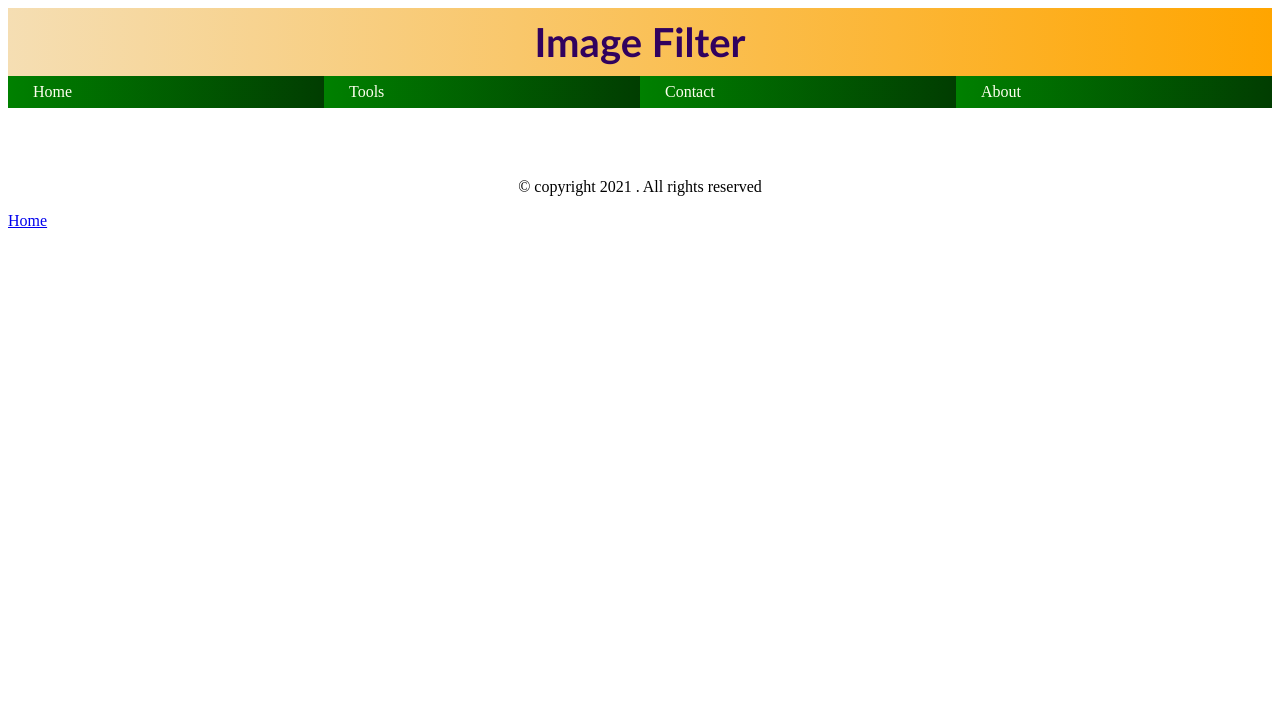
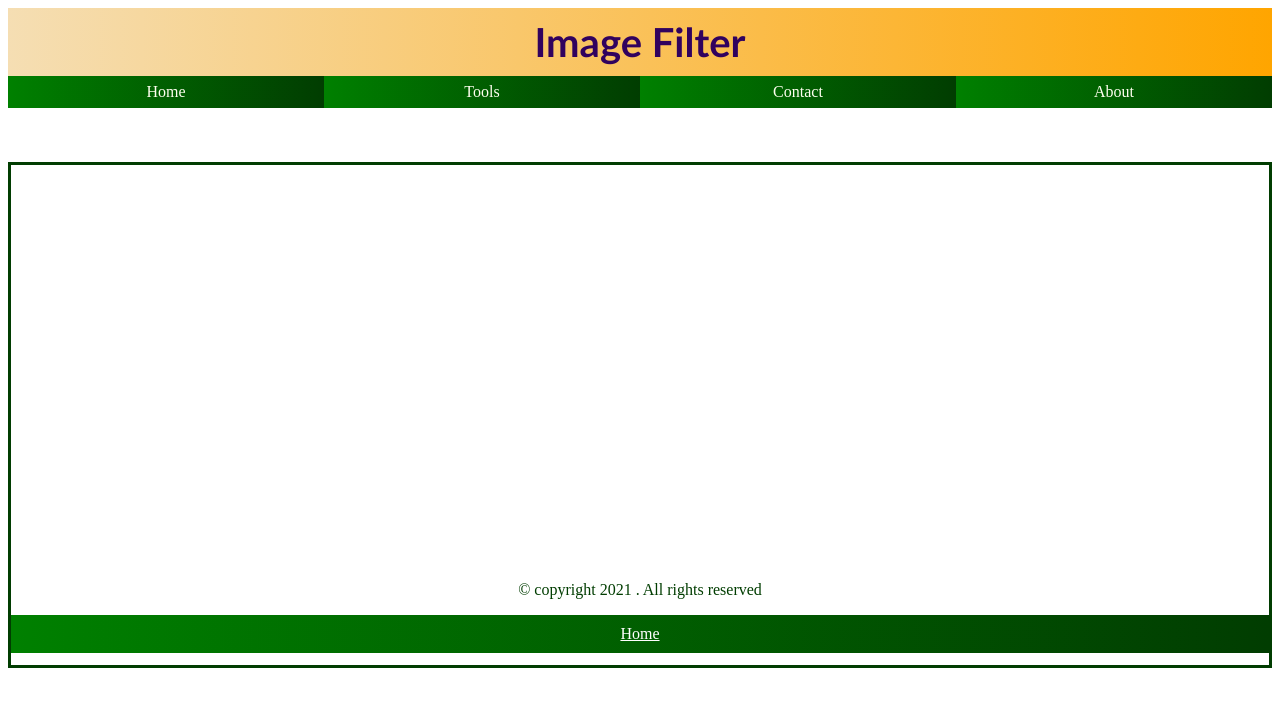
Before and after one commit to neelkantnewra/imagefilter, a plain HTML site: page index.html in a window 1280 px wide. Drawn offline with Linux system fonts and the light colour scheme.

Commit message:
Update index.css

```diff
--- a/index.css
+++ b/index.css
@@ -19,11 +19,31 @@ header{
     width: 100%;
     background-color: white;
     padding-top: 7px;
-    padding-left: 25px;
-    padding-right: 25px;
+    /* padding-left: 25px;
+    padding-right: 25px; */
     padding-bottom: 7px;
     color: ivory;
+
 }
 #tab1{
     background-image: linear-gradient(to left,rgb(1, 61, 1),green);
+    text-align: center;
 }
+#tab2{
+    background-image: linear-gradient(to left,rgb(1,61,1),green);
+    text-align: center;
+    padding-top: 10px;
+    padding-bottom: 10px;
+}
+.footer{
+    border: 3px solid ;
+    height: 500px;
+    color: rgb(1, 61, 1);
+}
+
+#tab2 > a{
+    color: white;
+}
+.footer > center{
+    padding-top: 400px;
+}
```
